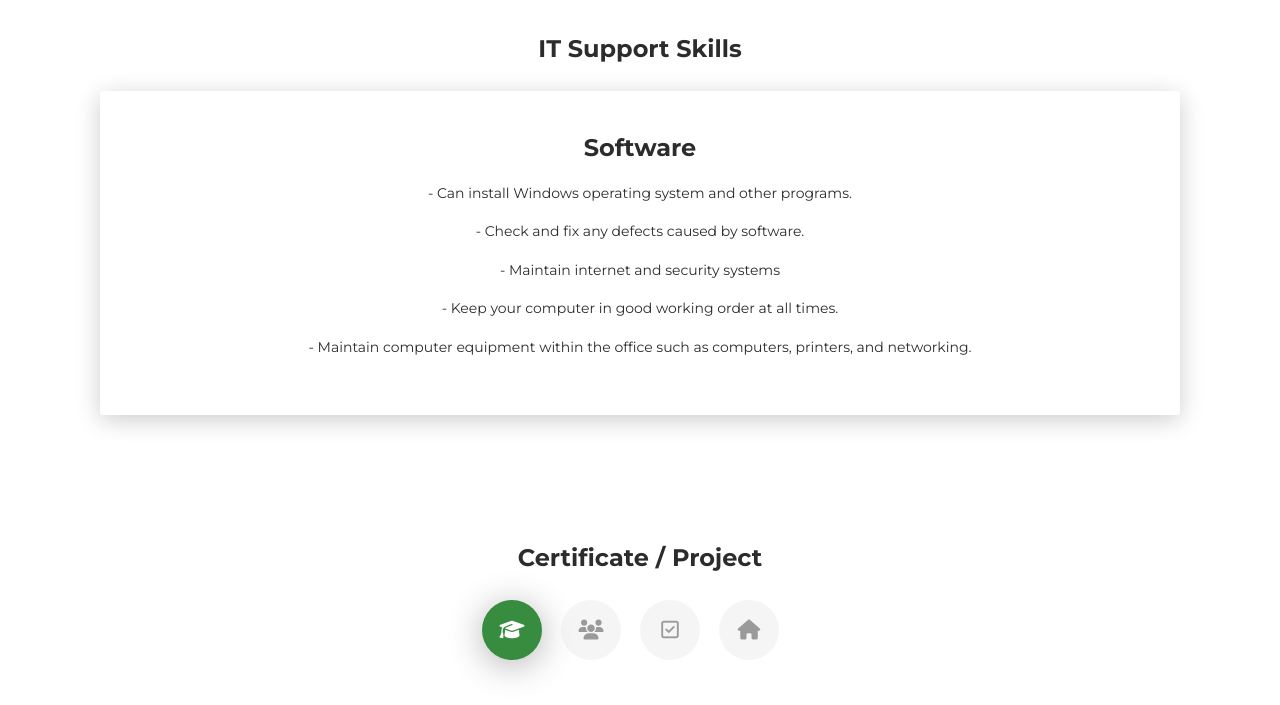
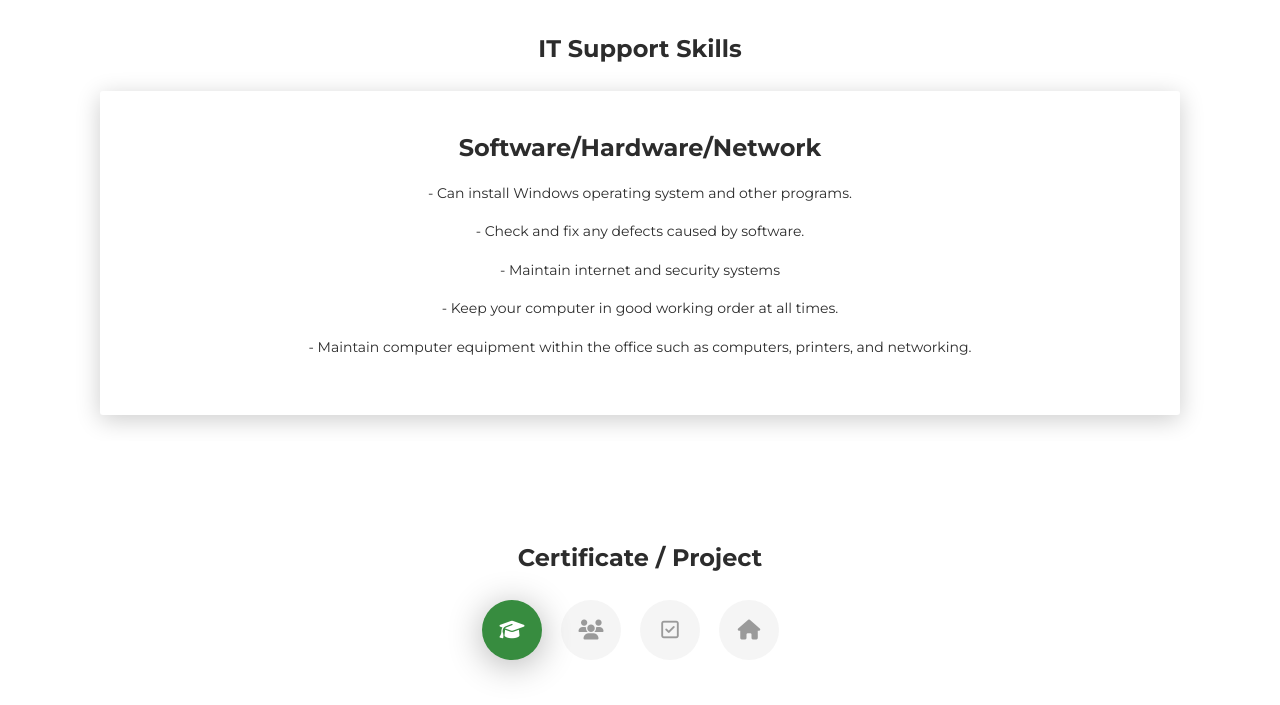
Before and after one commit to JOE-DEK-IT/Resume.JOE, a plain HTML site: page index.html in a window 1280 px wide. Shown: the part 1780-2485 px from the top of the page. Drawn offline with Linux system fonts and the light colour scheme.

Commit message:
initial commit3

```diff
--- a/index.html
+++ b/index.html
@@ -183,7 +183,7 @@
           <div class="card-body text-lg-center">
             <div class="row">
                 <div class="card-body">
-                  <div class="h4 mt-0 title">Software</div>
+                  <div class="h4 mt-0 title">Software/Hardware/Network</div>
                   <p></p>
                      <p>- Can install Windows operating system and other programs.</p>
                      <p>- Check and fix any defects caused by software.</p>
```
